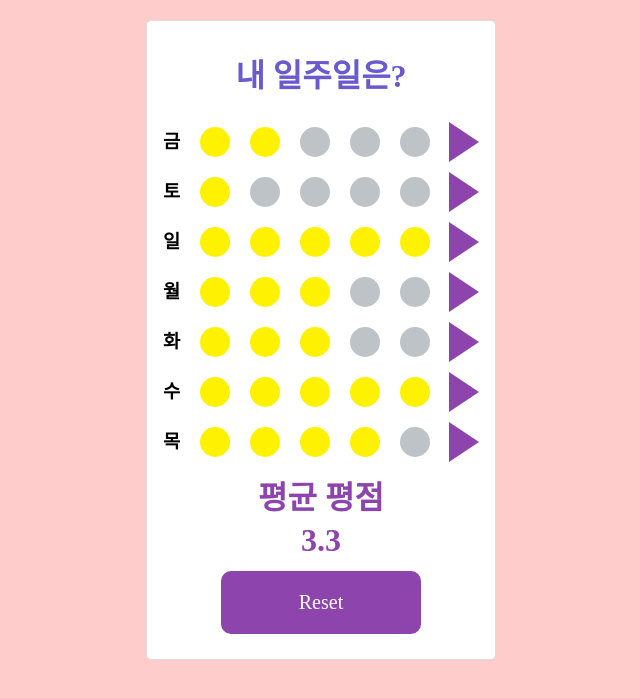
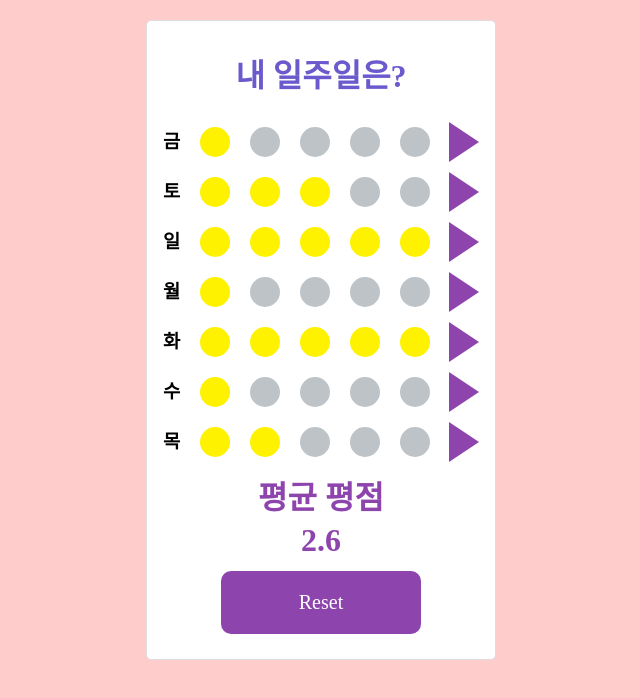
Before and after one commit to kevinkim910408/React-w3-Assignment, a React (Create React App) app: page / in a window 1280 px wide. Shown: the top 698 px of the page, without its empty margins (319-959 px from the left). Built offline with nearby package versions, Linux system fonts and the light colour scheme.

Commit message:
hardcord -> map()
hardcord -> map()

```diff
--- a/src/components/DetailScores.jsx
+++ b/src/components/DetailScores.jsx
@@ -32,7 +32,7 @@ function DetailScores(){
             //console.log(e.key)
             const temp = document.getElementById(e.key);
             //console.log(temp);
-            console.log("click")
+            //console.log("click")
             temp.classList.add("clickedScore")
         }
       }
@@ -40,12 +40,12 @@ function DetailScores(){
       // useEffect() - 이걸 포함한 컴포넌트나 페이지가 불릴때 딱한번 실행되는 기능
       useEffect(() => {
         window.addEventListener('keydown', handleKeyDown)
-        console.log("mount")
+        //console.log("mount")
 
         // 이 페이지를 종료할때 딱 한번 불러요
         return () => {
           window.removeEventListener('keydown', handleKeyDown)
-          console.log("unmount")
+          //console.log("unmount")
         }
       })
 
--- a/src/routes/Home.jsx
+++ b/src/routes/Home.jsx
@@ -17,8 +17,12 @@ const Home = () => {
     const today = new Date().getDay();
     // map을 이용해서 각 요일들의 index에 접근할 예정
     const indexes = [0,1,2,3,4,5,6]
-    // 랜덤 생성 - reset하면 공 칠한것도 날려야해서 state 관리
-    let [rand, setRand] = useState([Math.floor(Math.random() * 5),Math.floor(Math.random() * 5),Math.floor(Math.random() * 5),Math.floor(Math.random() * 5),Math.floor(Math.random() * 5),Math.floor(Math.random() * 5),Math.floor(Math.random() * 5)]);
+    // 랜덤 생성 - reset하면 공 칠한것도 날려야해서 state 관리 - 노가다
+    //let [rand, setRand] = useState([Math.floor(Math.random() * 5),Math.floor(Math.random() * 5),Math.floor(Math.random() * 5),Math.floor(Math.random() * 5),Math.floor(Math.random() * 5),Math.floor(Math.random() * 5),Math.floor(Math.random() * 5)]);
+    // 랜덤 생성 - map을 이용해서 조금 더 알고리즘답게 관리
+    let newArr = [0,0,0,0,0,0,0];
+    newArr = newArr.map((value)=>(value = Math.floor(Math.random() * 5)));
+    let [rand, setRand] = useState([...newArr]);
 
     // map을 이용해서 ScoreComponent를 한줄로 총 7줄을 부른다
     const ScoreComponents =
```
